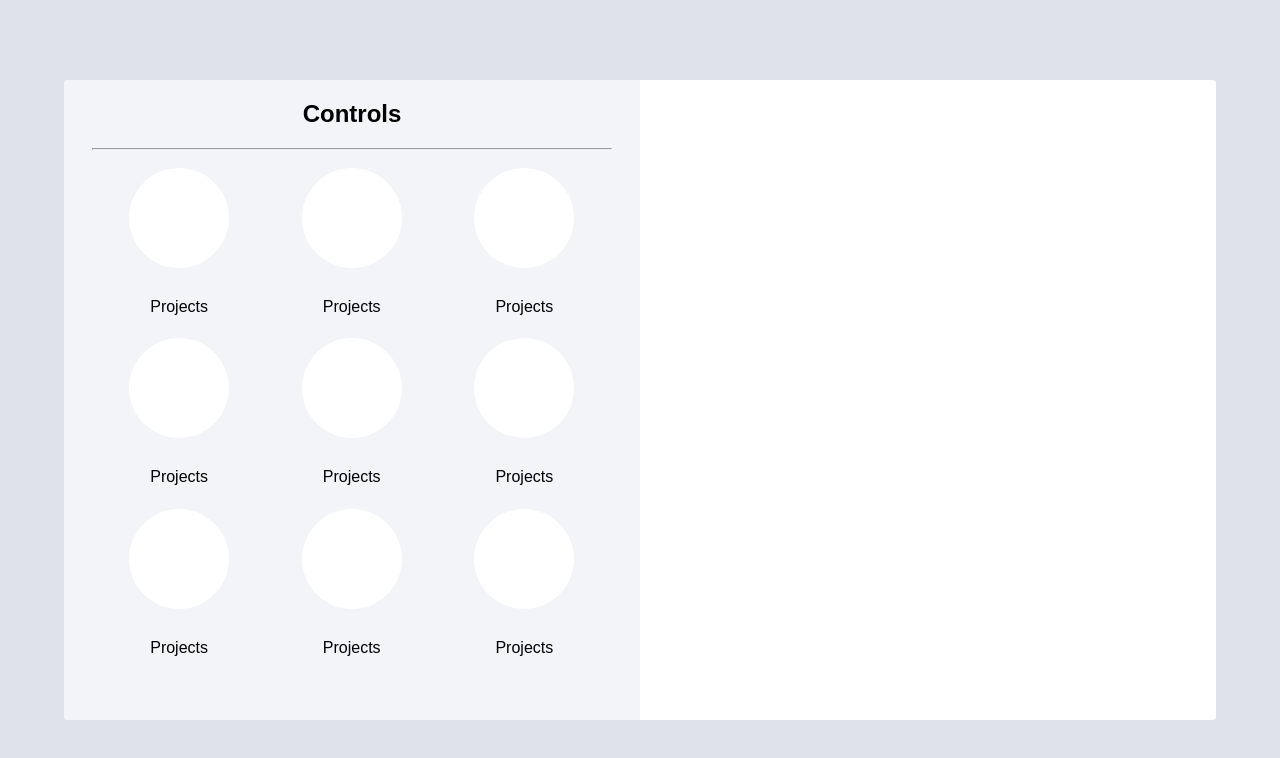
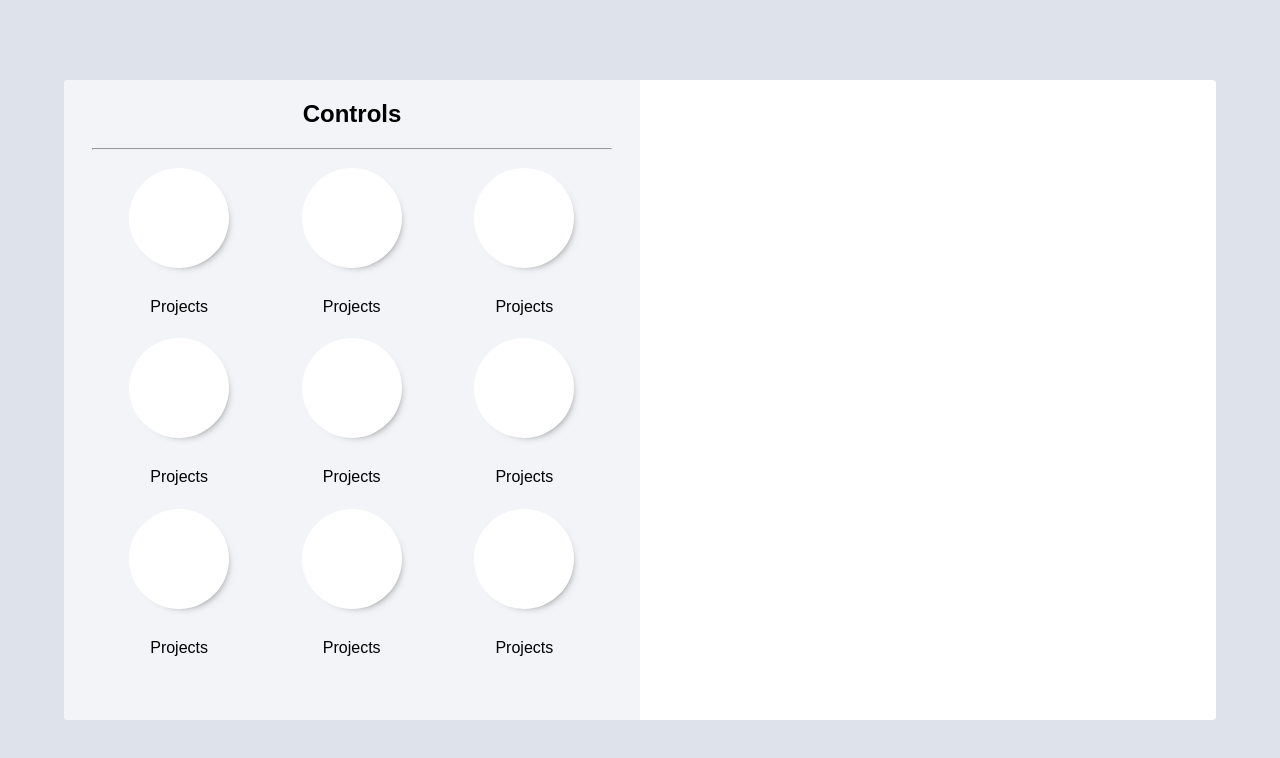
Before and after one commit to robbiegreiner/construction-forms-web-app, a React (Create React App) app: page / in a window 1280 px wide. Shown: the top 758 px of the page. Built offline with nearby package versions, Linux system fonts and the light colour scheme.

Commit message:
more controls styling

```diff
--- a/src/styles/Controls.css
+++ b/src/styles/Controls.css
@@ -47,6 +47,7 @@
   border-radius: 100%;
   background-color: #FFFFFF;
   margin-bottom: 30px;
+  box-shadow: 5px 5px 10px -9px rgba(0,0,0,0.75)
 }
 
 .button-name {
```
